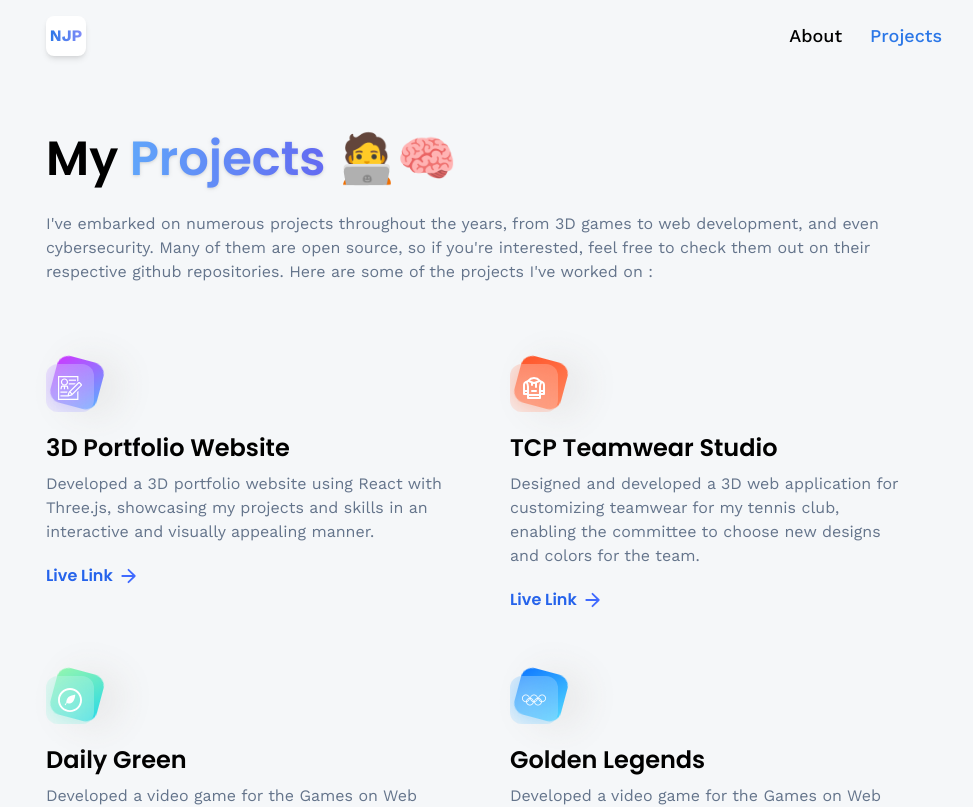
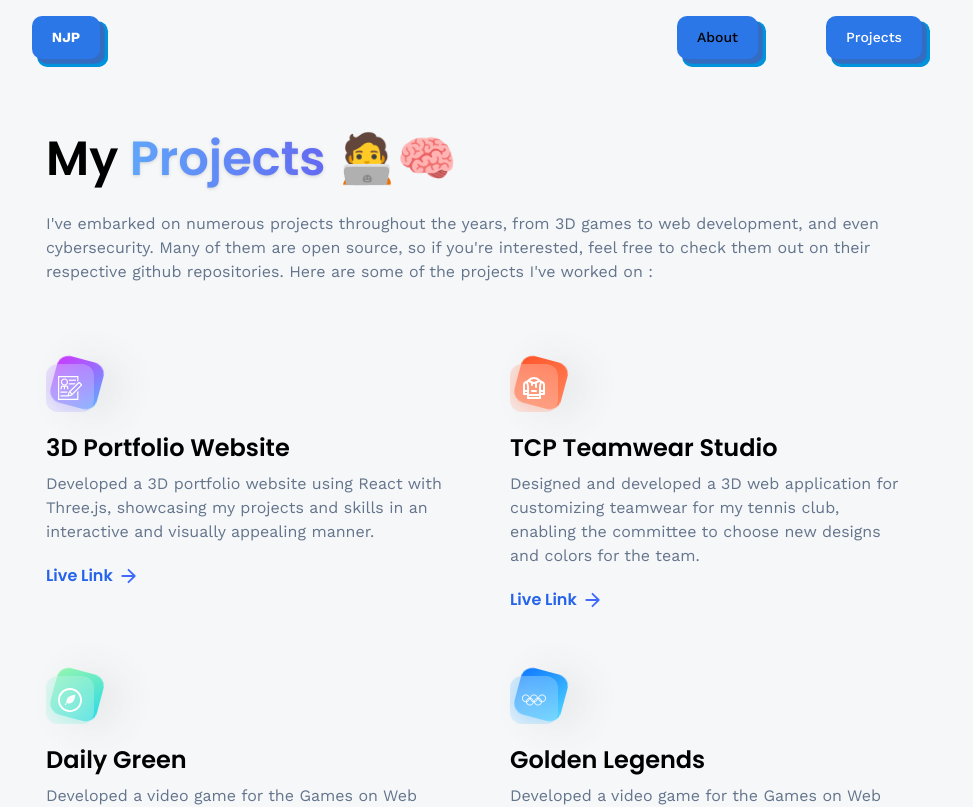
Before and after one commit to nicolasjp/Portfolio, a React (Vite) app: page /projects in a window 1280 px wide. Shown: the top 807 px of the page, without its empty margins (146-1119 px from the left). Built offline with nearby package versions, Linux system fonts and the light colour scheme; no server answers.

Commit message:
new button

```diff
--- a/src/components/Navbar.jsx
+++ b/src/components/Navbar.jsx
@@ -3,17 +3,26 @@ import { NavLink } from "react-router-dom"
 const Navbar = () => {
   return (
     <header className="header">
-        <NavLink to="/" className="w-10 h-10 rounded-lg bg-white items-center justify-center flex font-bold shadow-md">
-            <p className="bg-gradient-to-r from-blue-500 to-indigo-400 inline-block text-transparent bg-clip-text">NJP</p>
+        <NavLink to="/" className="w-10 h-10 rounded-lg bg-blue-500 items-center justify-center flex font-bold shadow-md">
+            <h2 className="sm:text-sm sm:leading-snug text-center neo-brutalism-blue
+                py-3 px-5 text-white mx-5">
+                NJP
+            </h2>
         </NavLink>
         <nav className="flex text-lg gap-7 font-medium">
             <NavLink to='/about' className={({isActive}) => isActive ?
-            'text-blue-500' : 'text-black'}>
-                About
+            'text-white' : 'text-black'}>
+                <h2 className="sm:text-sm sm:leading-snug text-center neo-brutalism-blue
+                py-3 px-5 mx-5">
+                    About
+                </h2>
             </NavLink>
             <NavLink to='/projects' className={({isActive}) => isActive ?
-            'text-blue-500' : 'text-black'}>
-                Projects
+            'text-white' : 'text-black'}>
+                <h2 className="sm:text-sm sm:leading-snug text-center neo-brutalism-blue
+                py-3 px-5 mx-5">
+                        Projects
+                </h2>
             </NavLink>
         </nav>
     </header>
```
